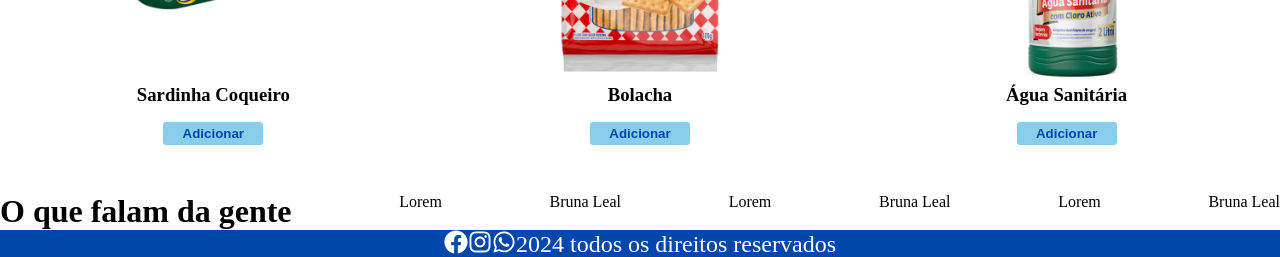
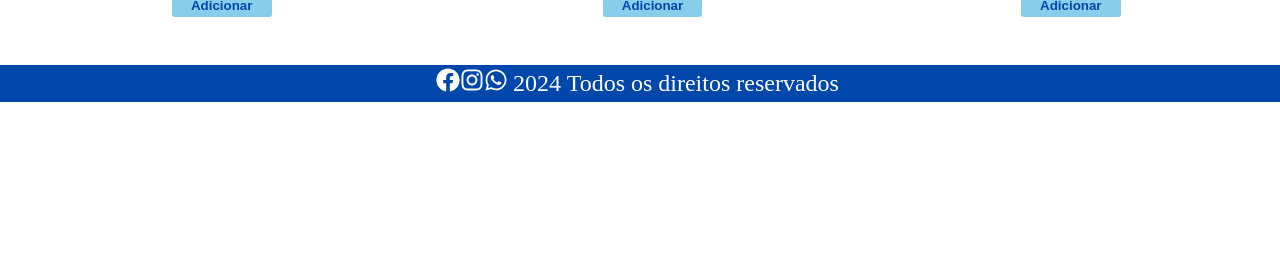
Before and after one commit to Gn4d0/Mesa-Solidaria, a React (Vite) app in the folder mesa_solidaria/: page / in a window 1280 px wide. Shown: the part 1269-1526 px from the top of the page. After the commit the page ends 1371 px from the top, so only its background shows below. Built offline with nearby package versions, Linux system fonts and the light colour scheme.

Commit message:
Projeto Final new

```diff
--- a/mesa_solidaria/src/componentes/Footer/footer.css
+++ b/mesa_solidaria/src/componentes/Footer/footer.css
@@ -5,10 +5,27 @@
   list-style: none;
   background-color: #0047AB;
   color: #fff;
+
+  & >  p {
+
+    font size: 30em;
+    margin: 5px;
+    align-items: center;
+
+
+
+
+
+
+  }
+
+  }
+
 };
 
 .social_list {
   margin: 0 1em;
+  padding: 5 4em;
 }
 
 .social_list {
--- a/mesa_solidaria/src/componentes/Footer/footer.jsx
+++ b/mesa_solidaria/src/componentes/Footer/footer.jsx
@@ -8,8 +8,9 @@
         <li><FaFacebook/></li>
         <li><FaInstagram/></li>
         <li><FaWhatsapp/></li>
-        <p>2024 todos os direitos reservados</p>
+        <p>2024 Todos os direitos reservados</p>
       </ul>
+
 
     </footer>
 
--- a/mesa_solidaria/src/routes/Home/Home.css
+++ b/mesa_solidaria/src/routes/Home/Home.css
@@ -98,7 +98,7 @@
     }
 
     & img {
-      width: 20vw;
+      width: 10vw;
     }
   }
 
--- a/mesa_solidaria/src/routes/Home/home.jsx
+++ b/mesa_solidaria/src/routes/Home/home.jsx
@@ -76,15 +76,7 @@
           </ul>
         </div>
 
-        <div className={"comentario"}>
-          <h1>O que falam da gente</h1>
-          <span>Lorem</span>
-          <p>Bruna Leal</p>
-          <span>Lorem</span>
-          <p>Bruna Leal</p>
-          <span>Lorem</span>
-          <p>Bruna Leal</p>
-        </div>
+
       </div>
       <Footer />
     </>
```
